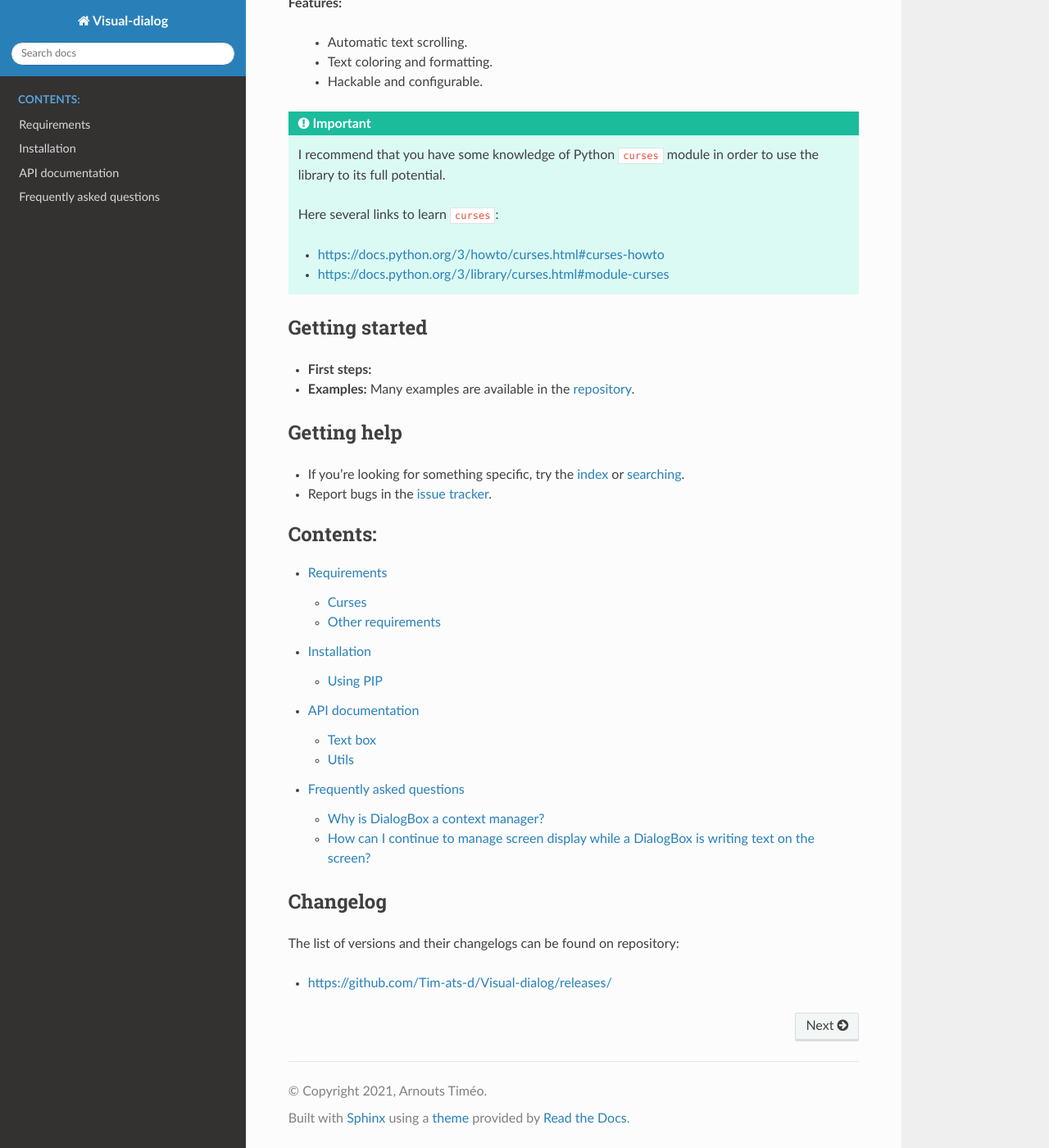
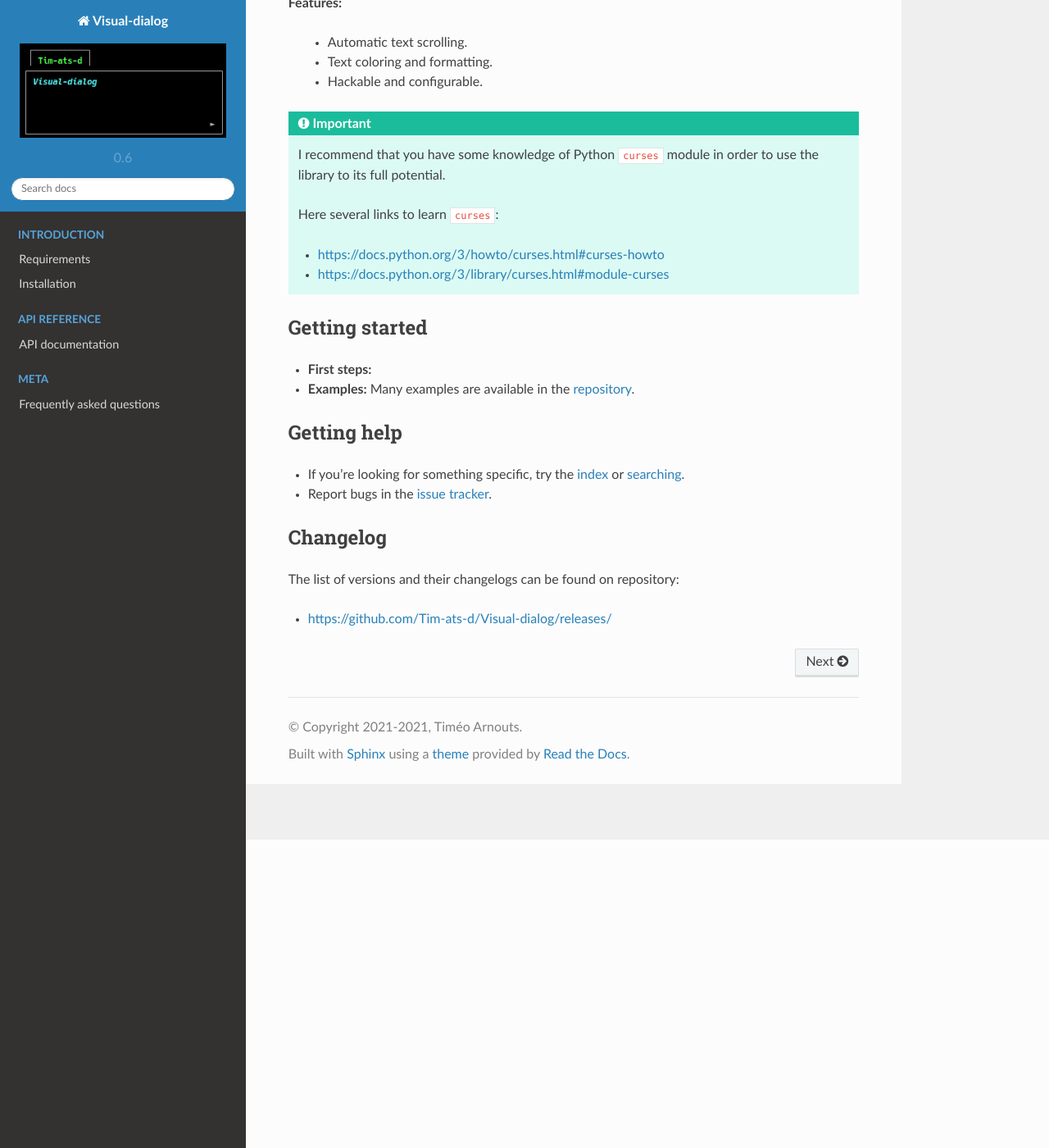
Before and after one commit to Tim-ats-d/Visual-dialog, a Sphinx documentation site: the page built from doc/source/index.rst, in a window 1280 px wide and 1400 px high, scrolled down 376 px. Shown: the whole window at 82% size. Built offline with Sphinx 7.4.7 and the Read the Docs theme 2.0.0, drawn with Linux system fonts in a browser that asks for light colours.

Commit message:
Configuration change for doc in conf.py, fix typo.

```diff
--- a/doc/source/conf.py
+++ b/doc/source/conf.py
@@ -1,179 +1,86 @@
-# -*- coding: utf-8 -*-
+#  choices.py
 #
-# Configuration file for the Sphinx documentation builder.
+#  2020 Timéo Arnouts <tim.arnouts@protonmail.com>
 #
-# This file does only contain a selection of the most common options. For a
-# full list see the documentation:
-# http://www.sphinx-doc.org/en/master/config
+#  This program is free software; you can redistribute it and/or modify
+#  it under the terms of the GNU General Public License as published by
+#  the Free Software Foundation; either version 2 of the License, or
+#  (at your option) any later version.
+#
+#  This program is distributed in the hope that it will be useful,
+#  but WITHOUT ANY WARRANTY; without even the implied warranty of
+#  MERCHANTABILITY or FITNESS FOR A PARTICULAR PURPOSE.  See the
+#  GNU General Public License for more details.
+#
+#  You should have received a copy of the GNU General Public License
+#  along with this program; if not, write to the Free Software
+#  Foundation, Inc., 51 Franklin Street, Fifth Floor, Boston,
+#  MA 02110-1301, USA.
+#
 
 import os
 import sys
+from datetime import datetime
 
-# -- Path setup --------------------------------------------------------------
-
-# If extensions (or modules to document with autodoc) are in another directory,
-# add these directories to sys.path here. If the directory is relative to the
-# documentation root, use os.path.abspath to make it absolute, like shown here.
-#
-# import os
-# import sys
-# sys.path.insert(0, os.path.abspath('.'))
-sys.path.insert(0, os.path.abspath('../../'))
-
-# -- Project information -----------------------------------------------------
-
-project = 'Visual-dialog'
-copyright = '2021, Arnouts Timéo'
-author = 'Arnouts Timéo'
-
-# The short X.Y version
-version = ''
-# The full version, including alpha/beta/rc tags
-release = '0.6'
+from visualdialog import __version__
 
 
-# -- General configuration ---------------------------------------------------
+sys.path.insert(0, os.path.abspath("../../"))
 
-# If your documentation needs a minimal Sphinx version, state it here.
-#
-# needs_sphinx = '1.0'
+project = "Visual-dialog"
+copyright = f"2021-{datetime.now().year}, Timéo Arnouts"
+author = "Timéo Arnouts"
 
-# Add any Sphinx extension module names here, as strings. They can be
-# extensions coming with Sphinx (named 'sphinx.ext.*') or your custom
-# ones.
 extensions = [
-    'sphinx.ext.autodoc',
+    "sphinx.ext.autodoc"
 ]
 
-autodoc_member_order = 'bysource'
+master_doc = "index"
+source_suffix = ".rst"
+autodoc_member_order = "bysource"
 
-# Add any paths that contain templates here, relative to this directory.
-templates_path = ['_templates']
+version = str(__version__)
+release = version
 
-# The suffix(es) of source filenames.
-# You can specify multiple suffix as a list of string:
-#
-# source_suffix = ['.rst', '.md']
-source_suffix = '.rst'
+templates_path = ["_templates"]
 
-# The master toct ree document.
-master_doc = 'index'
-
-# The language for content autogenerated by Sphinx. Refer to documentation
-# for a list of supported languages.
-#
-# This is also used if you do content translation via gettext catalogs.
-# Usually you set "language" from the command line for these cases.
-language = None
-
-# List of patterns, relative to source directory, that match files and
-# directories to ignore when looking for source files.
-# This pattern also affects html_static_path and html_extra_path.
 exclude_patterns = []
 
-# The name of the Pygments (syntax highlighting) style to use.
-pygments_style = 'friendly'
+pygments_style = "friendly"
 
+html_title = "Visual-dialog Documentation"
+html_theme = "sphinx_rtd_theme"
+html_static_path = ["_static"]
+html_show_sourcelink = True
+html_theme_options = {
+    "display_version": True
+}
 
-# -- Options for HTML output -------------------------------------------------
+html_logo = "images/visual-dialog.png"
 
-# The theme to use for HTML and HTML Help pages.  See the documentation for
-# a list of builtin themes.
-#
-html_theme = 'sphinx_rtd_theme'
-
-# Theme options are theme-specific and customize the look and feel of a theme
-# further.  For a list of options available for each theme, see the
-# documentation.
-#
-# html_theme_options = {}
-
-# Add any paths that contain custom static files (such as style sheets) here,
-# relative to this directory. They are copied after the builtin static files,
-# so a file named "default.css" will overwrite the builtin "default.css".
-html_static_path = ['_static']
-
-# Custom sidebar templates, must be a dictionary that maps document names
-# to template names.
-#
-# The default sidebars (for documents that don't match any pattern) are
-# defined by theme itself.  Builtin themes are using these templates by
-# default: ``['localtoc.html', 'relations.html', 'sourcelink.html',
-# 'searchbox.html']``.
-#
-# html_sidebars = {}
-
-
-# -- Options for HTMLHelp output ---------------------------------------------
-
-# Output file base name for HTML help builder.
-htmlhelp_basename = 'Visual-dialogdoc'
-
-
-# -- Options for LaTeX output ------------------------------------------------
+latex_logo = "images/visual-dialog.png"
 
 latex_elements = {
-    # The paper size ('letterpaper' or 'a4paper').
-    #
-    # 'papersize': 'letterpaper',
-
-    # The font size ('10pt', '11pt' or '12pt').
-    #
-    # 'pointsize': '10pt',
-
-    # Additional stuff for the LaTeX preamble.
-    #
-    # 'preamble': '',
-
-    # Latex figure (float) alignment
-    #
-    # 'figure_align': 'htbp',
+    "pointsize": "12pt",
+    "fontpkg": r"""
+        \setmainfont{Open Sans}
+        \setsansfont{Bitter}
+        \setmonofont{Ubuntu Mono}
+        """
 }
 
-# Grouping the document tree into LaTeX files. List of tuples
-# (source start file, target name, title,
-#  author, documentclass [howto, manual, or own class]).
 latex_documents = [
-    (master_doc, 'Visual-dialog.tex', 'Visual-dialog Documentation',
-     'Arnouts Timéo', 'manual'),
+    (master_doc, "Visual-dialog.tex", "Visual-dialog Documentation",
+     "Arnouts Timéo", "manual"),
 ]
 
-
-# -- Options for manual page output ------------------------------------------
-
-# One entry per manual page. List of tuples
-# (source start file, name, description, authors, manual section).
 man_pages = [
-    (master_doc, 'visual-dialog', 'Visual-dialog Documentation',
+    (master_doc, "visual-dialog", "Visual-dialog Documentation",
      [author], 1)
 ]
 
-
-# -- Options for Texinfo output ----------------------------------------------
-
-# Grouping the document tree into Texinfo files. List of tuples
-# (source start file, target name, title, author,
-#  dir menu entry, description, category)
 texinfo_documents = [
-    (master_doc, 'Visual-dialog', 'Visual-dialog Documentation',
-     author, 'Visual-dialog', 'One line description of project.',
-     'Miscellaneous'),
+    (master_doc, "Visual-dialog", "Visual-dialog Documentation",
+     author, "Visual-dialog", "One line description of project.",
+     "Miscellaneous"),
 ]
-
-
-# -- Options for Epub output -------------------------------------------------
-
-# Bibliographic Dublin Core info.
-epub_title = project
-
-# The unique identifier of the text. This can be a ISBN number
-# or the project homepage.
-#
-# epub_identifier = ''
-
-# A unique identification for the text.
-#
-# epub_uid = ''
-
-# A list of files that should not be packed into the epub file.
-epub_exclude_files = ['search.html']
--- a/doc/source/index.rst
+++ b/doc/source/index.rst
@@ -9,7 +9,7 @@ Welcome to Visual-dialog's documentation
 **Visual-dialog** is a **Python library** that allows you to make dialog box in a terminal easily.
 **Visual-dialog** uses ``curses`` to display text in terminals.
 
-.. image:: ./images/demo.png
+.. image:: ./images/visual-dialog.png
    :align: center
 
 **Features:**
@@ -39,12 +39,22 @@ Getting help
 - Report bugs in the `issue tracker <https://github.com/Tim-ats-d/Visual-dialog/issues>`_.
 
 .. toctree::
-  :maxdepth: 3
-  :caption: Contents:
+  :hidden:
+  :caption: Introduction
 
   requirements.rst
   installation.rst
+
+.. toctree::
+  :hidden:
+  :caption: API Reference
+
   api.rst
+
+.. toctree::
+  :hidden:
+  :caption: Meta
+
   faq.rst
 
 Changelog
--- a/visualdialog/__init__.py
+++ b/visualdialog/__init__.py
@@ -1,9 +1,9 @@
 """
-A librairie which provides class to make easier dialog box in terminal.
+A library to make easier dialog box in terminal.
 """
 
 __version__ = 0.6
-__author__ = "Arnouts Timéo"
+__author__ = "Timéo Arnouts"
 
 from .dialog import DialogBox
 from .utils import TextAttributes
```
Also changed, not shown: README.md (+2 -1 lines), doc/source/images/visual-dialog.png (renamed from doc/source/images/demo.png), 8 other files.
